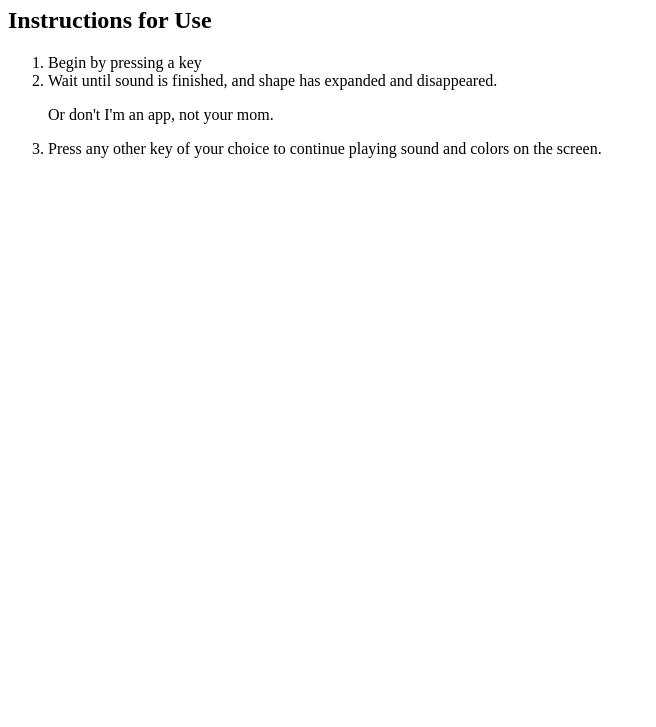
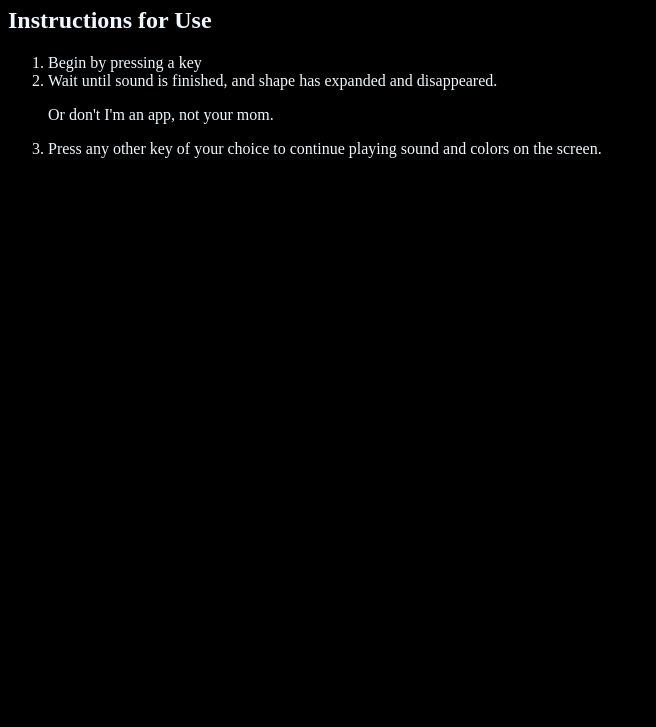
Before and after one commit to dchroninger/demo-repo, a plain HTML site: page index.html in a window 1280 px wide. Shown: the part 73-800 px from the top of the page, without its empty margins (0-656 px from the left). Drawn offline with Linux system fonts and the light colour scheme.

Commit message:
Stylesheet
Stylesheet added to make background black and adjust text accodringly.

```diff
--- a/index.html
+++ b/index.html
@@ -5,6 +5,8 @@
 
     <meta charset="UTF-8">
     <title>Soundboard 2.0</title>
+
+    <link rel="stylesheet" href="soundboardStyles.css">
 
 </head>
 
--- /dev/null
+++ b/soundboardStyles.css
@@ -0,0 +1,4 @@
+body {
+    background-color: black;
+    color: aliceblue;
+}
```
